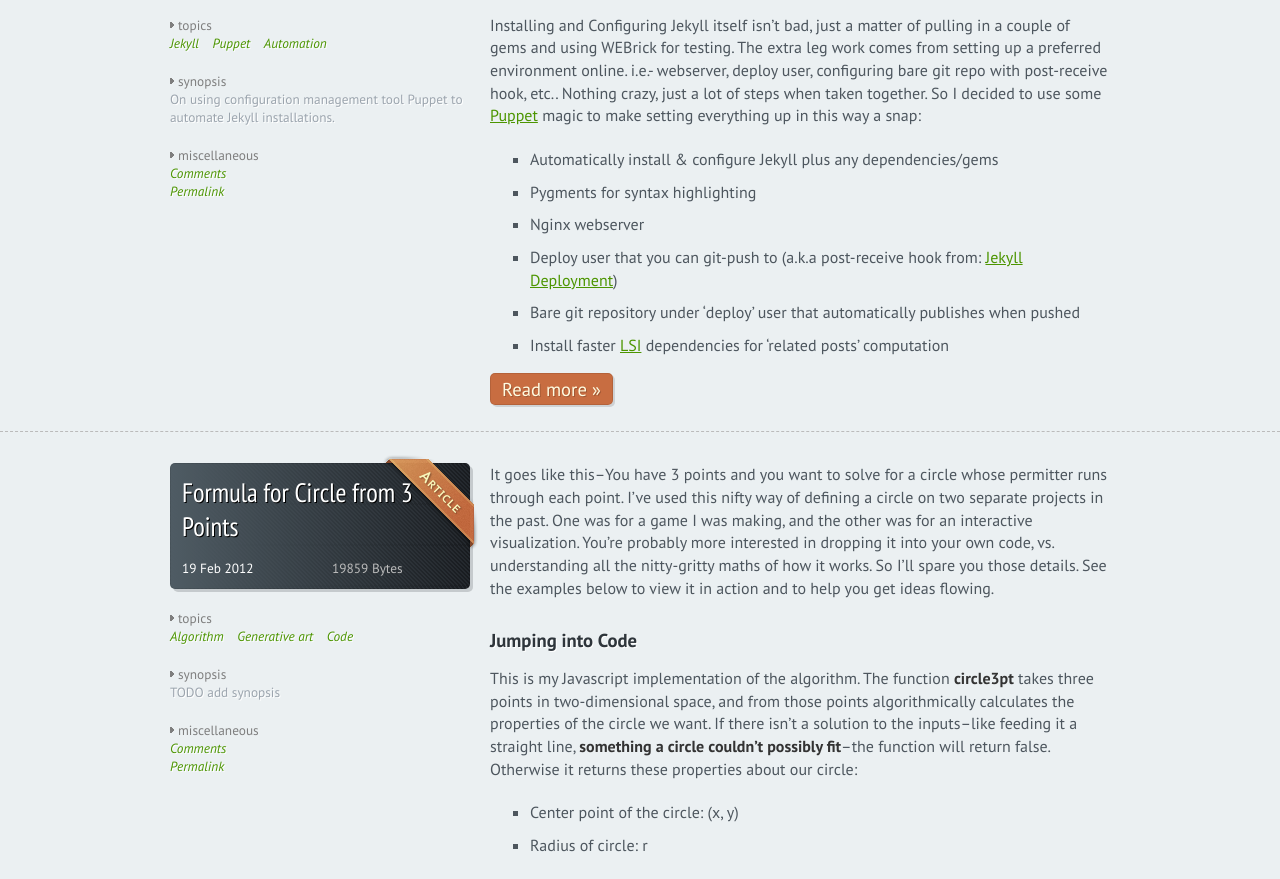
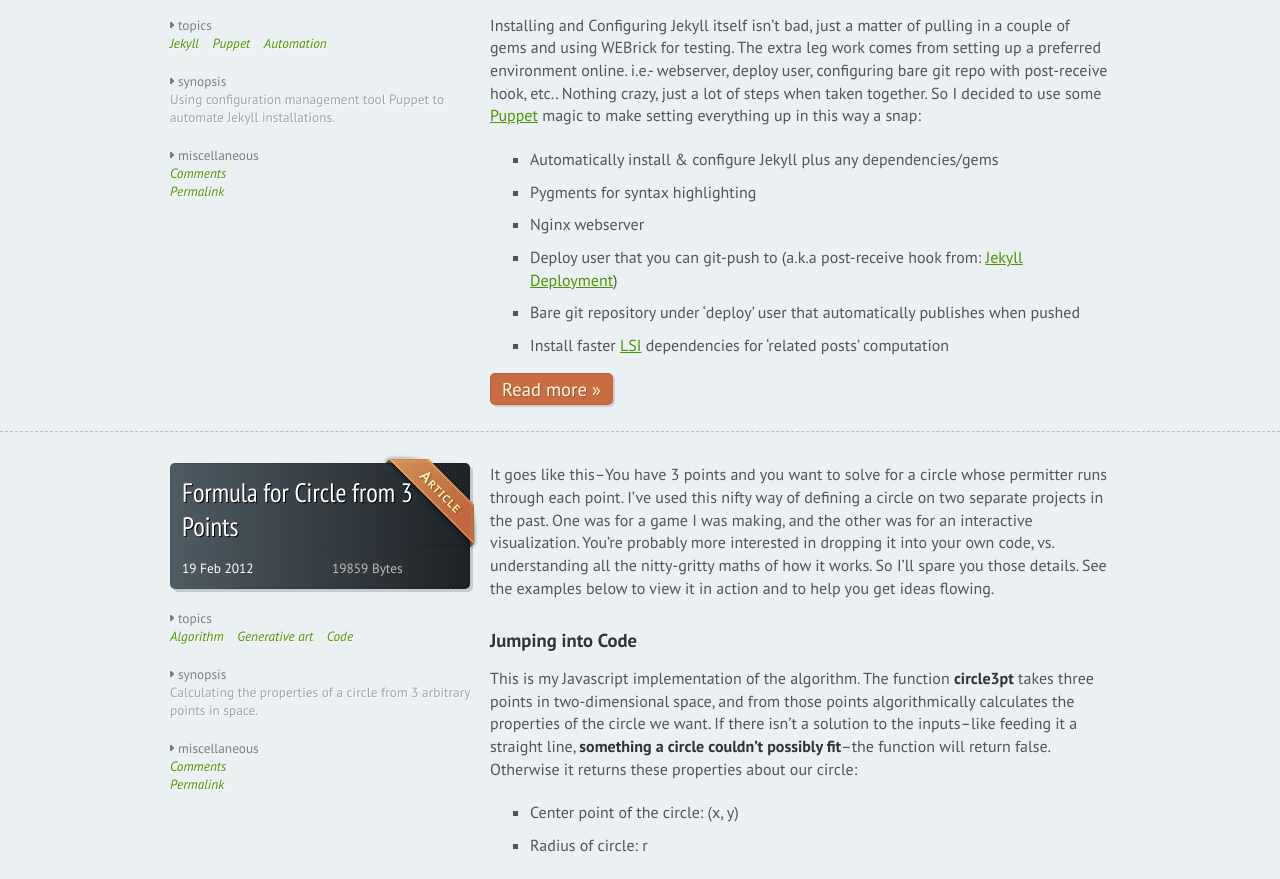
Before and after one commit to sjmio/sjm.io, a Jekyll site: the page built from index.html, in a window 1280 px wide. Shown: the part 388-1267 px from the top of the page. Built offline with Jekyll 4.4.1, drawn with Linux system fonts in a browser that asks for light colours; nearby versions of some CDN libraries.

Commit message:
fixing synopsis of posts

```diff
--- a/_posts/2012-02-19-circle-from-3-points.md
+++ b/_posts/2012-02-19-circle-from-3-points.md
@@ -1,7 +1,7 @@
 ---
 layout: post
 title: Formula for Circle from 3 Points
-synopsis: TODO add synopsis
+synopsis: Calculating the properties of a circle from 3 arbitrary points in space.
 topics:
   - algorithm
   - generative art
--- a/_posts/2012-02-20-jekyll-puppet.md
+++ b/_posts/2012-02-20-jekyll-puppet.md
@@ -1,7 +1,7 @@
 ---
 layout: post
 title: Introducing Jekyll-Puppet
-synopsis: On using configuration management tool Puppet to automate Jekyll installations.
+synopsis: Using configuration management tool Puppet to automate Jekyll installations.
 topics:
   - jekyll
   - puppet
```
